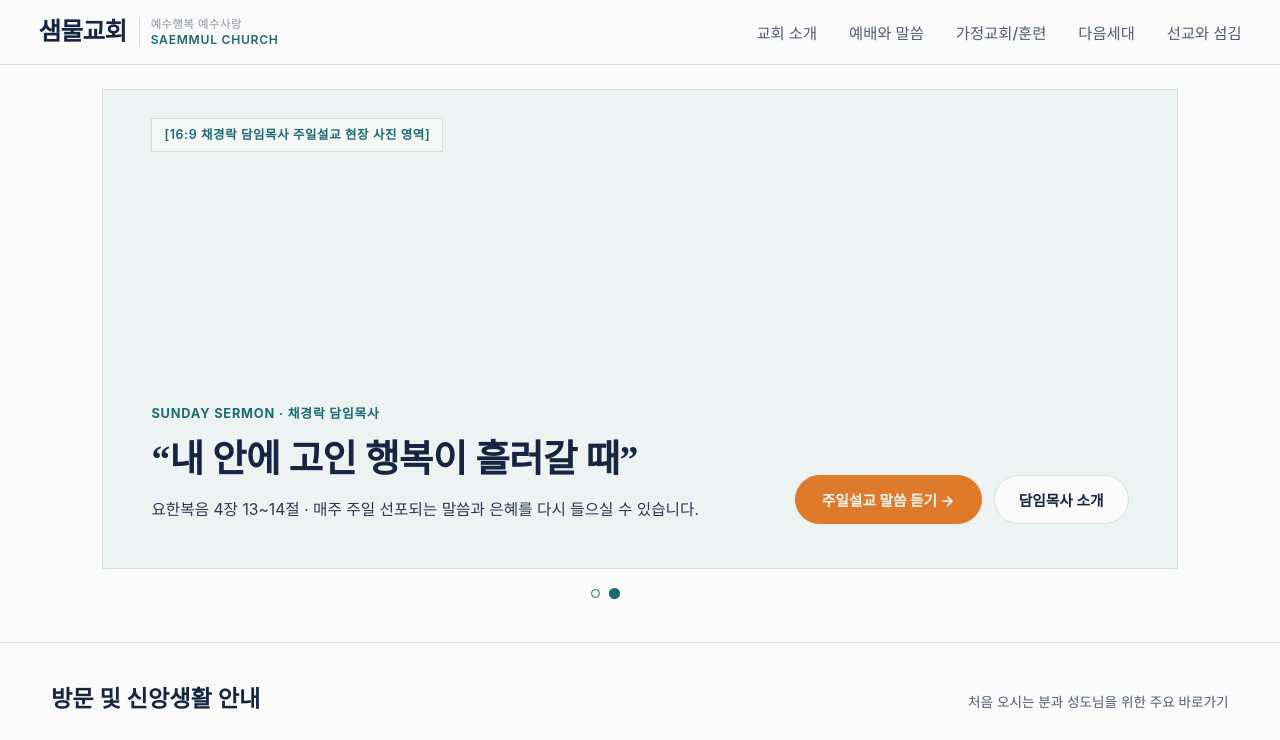
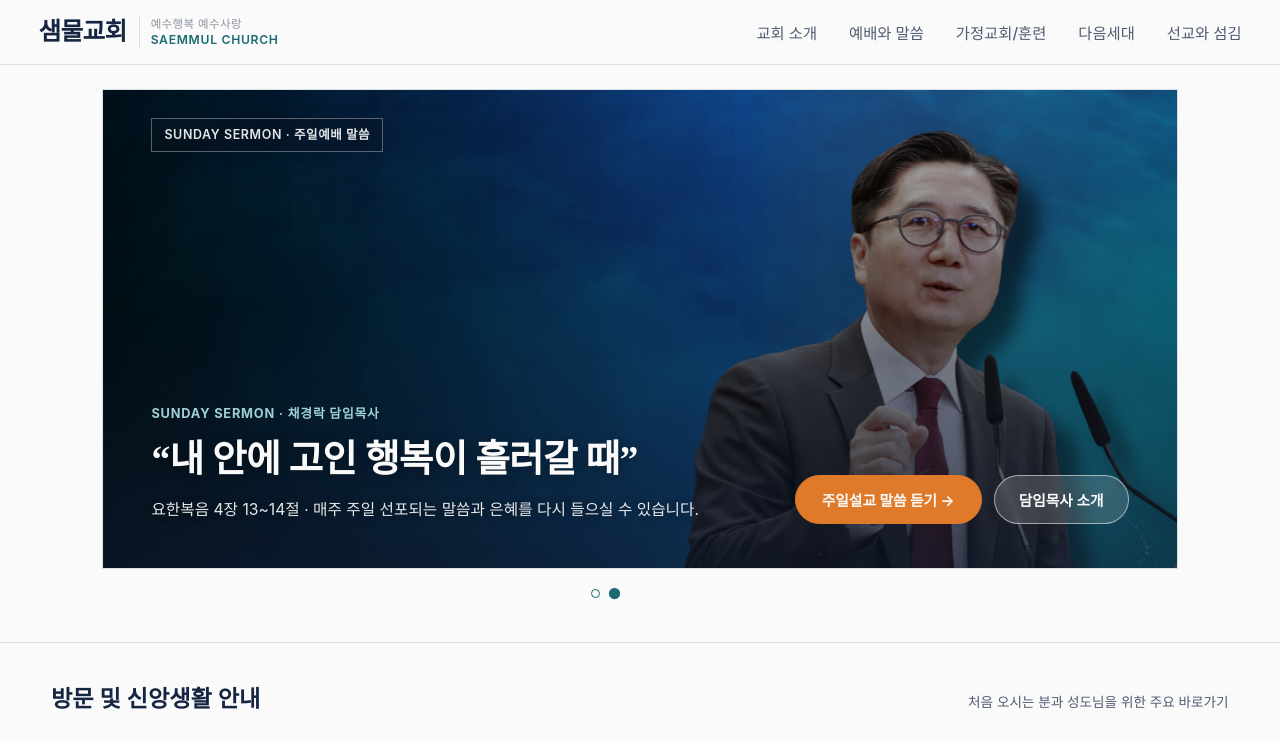
Before and after one commit to kmdngwk/newsmcc03, a plain HTML site: page index.html in a window 1280 px wide. Shown: the top 740 px of the page. Drawn offline with Linux system fonts and the light colour scheme; a web font is replaced by a local one.

Commit message:
Add files via upload

```diff
--- a/index.html
+++ b/index.html
@@ -337,10 +337,23 @@
     padding: 24px;
     color: var(--ink-sub);
     font-size: 0.85rem;
+    overflow: hidden;
   }
 
   .photo-frame.tall { aspect-ratio: 3 / 4; }
   .photo-frame.wide { aspect-ratio: 16 / 9; }
+
+  .photo-frame.has-photo {
+    padding: 0;
+  }
+
+  .photo-frame.has-photo img {
+    width: 100%;
+    height: 100%;
+    display: block;
+    object-fit: cover;
+    object-position: top;
+  }
 
   .photo-frame strong {
     font-weight: 600;
@@ -349,7 +362,7 @@
   }
 
   /* =========================================================
-     [2 & 3] 메인 히어로
+     [2 & 3] 메인 히어로 (설교 배경 이미지 + 은은한 어두운 그라데이션 오버레이)
      ========================================================= */
   .hero-stage {
     position: relative;
@@ -396,26 +409,44 @@
     overflow: hidden;
   }
 
-  .hero-media-box.sermon-mode {
-    background-color: var(--bg-tint);
-    color: var(--ink-navy);
+  /* 히어로 설교 배경 이미지 및 그라데이션 오버레이 */
+  .hero-bg-photo {
+    position: absolute;
+    inset: 0;
+    width: 100%;
+    height: 100%;
+    object-fit: cover;
+    object-position: center 20%;
+    z-index: 0;
+    display: block;
+  }
+
+  .hero-dark-overlay {
+    position: absolute;
+    inset: 0;
+    background: linear-gradient(
+      to top,
+      rgba(12, 20, 36, 0.78) 0%,
+      rgba(0, 0, 0, 0.45) 55%,
+      rgba(0, 0, 0, 0.25) 100%
+    );
+    z-index: 1;
+    pointer-events: none;
   }
 
   .media-bg-tag {
+    position: relative;
+    z-index: 2;
     align-self: flex-start;
     font-size: 0.78rem;
     font-weight: 600;
     letter-spacing: 0.6px;
     padding: 5px 12px;
-    border: 1px solid rgba(249, 250, 249, 0.24);
-    color: rgba(249, 250, 249, 0.78);
+    border: 1px solid rgba(249, 250, 249, 0.34);
+    background-color: rgba(12, 20, 36, 0.35);
+    backdrop-filter: blur(4px);
+    color: rgba(249, 250, 249, 0.92);
     margin-bottom: 24px;
-  }
-
-  .hero-media-box.sermon-mode .media-bg-tag {
-    border-color: var(--line-hair);
-    color: var(--brand-teal);
-    background-color: rgba(249, 250, 249, 0.7);
   }
 
   .hero-bottom-bar {
@@ -425,6 +456,7 @@
     align-items: flex-end;
     gap: 32px;
     flex-wrap: wrap;
+    position: relative;
     z-index: 2;
   }
 
@@ -441,10 +473,6 @@
     margin-bottom: 10px;
   }
 
-  .hero-media-box.sermon-mode .hero-kicker {
-    color: var(--brand-teal);
-  }
-
   .hero-main-title {
     font-family: 'Noto Serif KR', serif;
     font-size: 2.35rem;
@@ -452,12 +480,15 @@
     line-height: 1.32;
     letter-spacing: -0.7px;
     margin-bottom: 12px;
+    color: #F9FAF9;
+    text-shadow: 0 2px 12px rgba(0, 0, 0, 0.35);
   }
 
   .hero-sub-copy {
     font-size: 0.98rem;
     line-height: 1.72;
-    opacity: 0.9;
+    color: rgba(249, 250, 249, 0.92);
+    text-shadow: 0 1px 8px rgba(0, 0, 0, 0.35);
   }
 
   .hero-sub-copy.verse {
@@ -498,9 +529,10 @@
     display: inline-flex;
     align-items: center;
     gap: 8px;
-    background-color: rgba(249, 250, 249, 0.12);
+    background-color: rgba(249, 250, 249, 0.16);
+    backdrop-filter: blur(4px);
     color: var(--bg-base);
-    border: 1px solid rgba(249, 250, 249, 0.45);
+    border: 1px solid rgba(249, 250, 249, 0.55);
     border-radius: 999px;
     padding: 13px 24px;
     font-size: 0.92rem;
@@ -510,20 +542,9 @@
   }
 
   .pill-btn-secondary:hover {
-    background-color: rgba(249, 250, 249, 0.22);
+    background-color: rgba(249, 250, 249, 0.28);
     border-color: var(--bg-base);
     transform: translateY(-2px);
-  }
-
-  .hero-media-box.sermon-mode .pill-btn-secondary {
-    background-color: var(--bg-base);
-    color: var(--ink-navy);
-    border: 1px solid var(--line-hair);
-  }
-
-  .hero-media-box.sermon-mode .pill-btn-secondary:hover {
-    border-color: var(--brand-teal);
-    color: var(--brand-teal);
   }
 
   /* 하단 점 페이지네이션 */
@@ -1351,7 +1372,7 @@
 
     .hero-media-box {
       height: auto;
-      min-height: 380px;
+      min-height: 400px;
       padding: 24px 20px 28px;
       gap: 28px;
     }
@@ -1382,6 +1403,7 @@
       line-height: 1.36;
     }
 
+    .hero-sub-copy,
     .hero-sub-copy.verse {
       font-size: 0.92rem;
       line-height: 1.68;
@@ -1516,10 +1538,12 @@
           </div>
         </div>
 
-        <!-- 슬라이드 2: 담임목사님 설교 듣기 -->
+        <!-- 슬라이드 2: 담임목사님 설교 듣기 (hero_sermon_chae_kyungrak.jpg + 은은한 어두운 오버레이 적용) -->
         <div class="hero-slide-item" id="heroSlide-1">
-          <div class="hero-media-box sermon-mode">
-            <span class="media-bg-tag">[16:9 채경락 담임목사 주일설교 현장 사진 영역]</span>
+          <div class="hero-media-box">
+            <img src="hero_sermon_chae_kyungrak.jpg" alt="채경락 담임목사 주일설교" class="hero-bg-photo">
+            <div class="hero-dark-overlay"></div>
+            <span class="media-bg-tag">SUNDAY SERMON · 주일예배 말씀</span>
             <div class="hero-bottom-bar">
               <div class="hero-copy-left">
                 <span class="hero-kicker">SUNDAY SERMON · 채경락 담임목사</span>
@@ -1627,9 +1651,8 @@
         </div>
 
         <div>
-          <div class="photo-frame tall" style="background-color:var(--bg-base);">
-            <strong>[담임목사 채경락 목사 현장 프로필 실사]</strong>
-            <span>권장 비율 3 : 4</span>
+          <div class="photo-frame tall has-photo" style="background-color:var(--bg-base);">
+            <img src="senior_chae_kyungrak.jpg" alt="채경락 담임목사">
           </div>
         </div>
       </div>
@@ -1782,9 +1805,8 @@
           </div>
           <div class="split-asym">
             <div>
-              <div class="photo-frame tall" style="margin-bottom:18px;">
-                <strong>[담임목사 채경락 목사 실제 프로필 사진]</strong>
-                <span>권장 비율 3 : 4</span>
+              <div class="photo-frame tall has-photo" style="margin-bottom:18px;">
+                <img src="main_chae_kyungrak.jpg" alt="채경락 담임목사">
               </div>
               <h3 class="serif" style="font-size:1.18rem; margin-bottom:8px;">담임목사 채경락</h3>
               <ul style="list-style:none; font-size:0.86rem; color:var(--ink-sub); line-height:1.78; border-top:1px solid var(--line-hair); padding-top:12px;">
@@ -1846,7 +1868,6 @@
           </div>
         </div>
 
-        <!-- 1-4 섬기는 사람들 (최상위 폴더 기준 [파일명].png 직접 연결) -->
         <div id="intro-4" class="sub-panel">
           <div class="article-head">
             <h2>섬기는 사람들</h2>
@@ -1871,7 +1892,7 @@
             <div class="staff-grid-4">
               <div class="staff-card">
                 <div class="staff-photo-wrap">
-                  <img src="senior_chae_kyungrak.png" alt="채경락 담임목사">
+                  <img src="main_chae_kyungrak.jpg" alt="채경락 담임목사">
                 </div>
                 <div class="staff-name">채경락</div>
                 <div class="staff-role">담임목사</div>
```
